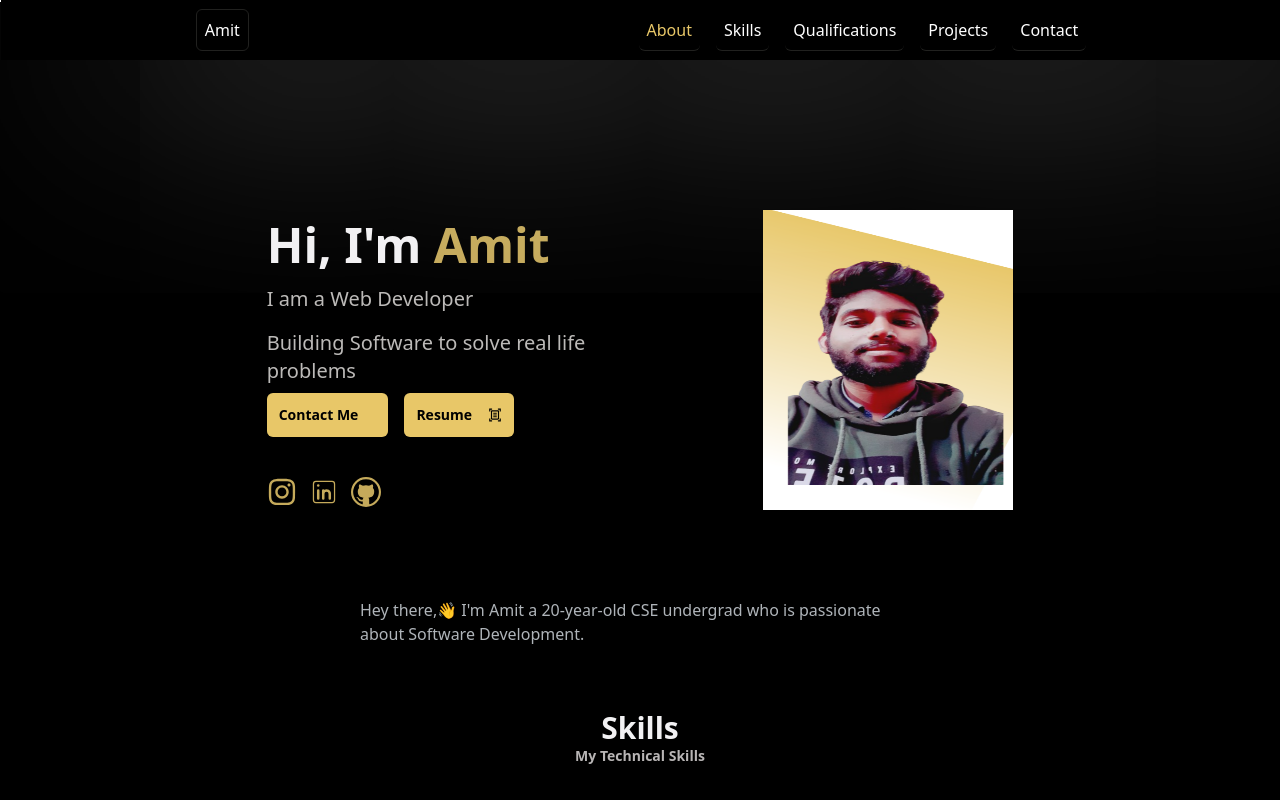
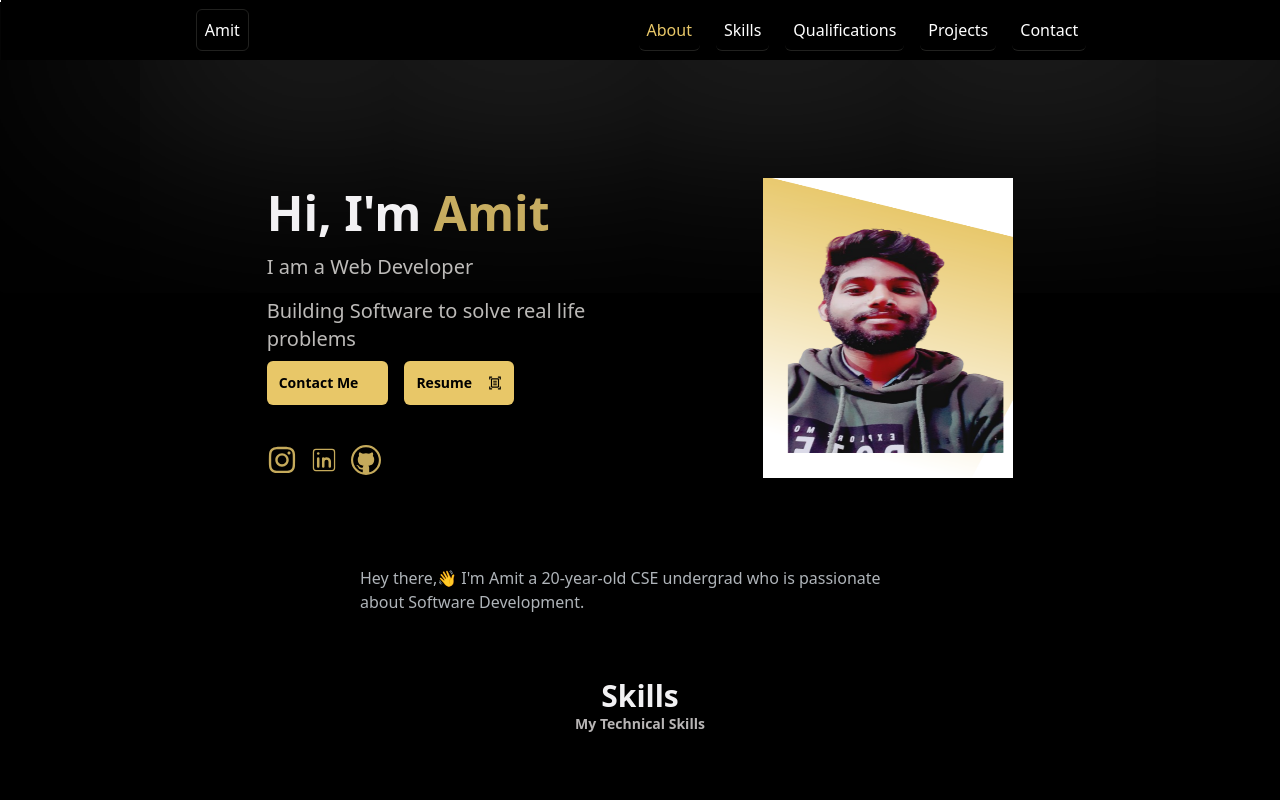
Before and after one commit to Amitkumar270802/portfolio, a React (Create React App) app: page / in a window 1280 px wide. Shown: the top 800 px of the page. Built offline with nearby package versions, Linux system fonts and the light colour scheme; some icons are missing.

Commit message:
Update Home.js

```diff
--- a/src/Pages/Home.js
+++ b/src/Pages/Home.js
@@ -16,7 +16,7 @@ const Home = () => {
       id="home"
     >
       <div className="w-7/12 flex flex-col" data-aos="fade-up">
-        <div className="lg:pt-72 sm:pt-32 mb-12 flex justify-between items-center  sm:flex-col md:flex-row text-2xl gap-y-4 text-[#c5aa5b] ">
+        <div className="md:pt-64 sm:pt-32  mb-12 flex justify-between items-center sm:flex-col md:flex-row text-2xl gap-y-4 text-[#c5aa5b] ">
           <div className="flex flex-col text-left  justify-between ">
             <h1 className="my-2 qs:text-3xl  sm:text-3xl  md:text-3xl lg:text-5xl xl:text-5xl  font-semibold text-[#f2f1f3]">
               Hi, I'm <span className="text-[#c5aa5b]">Amit</span>
```
